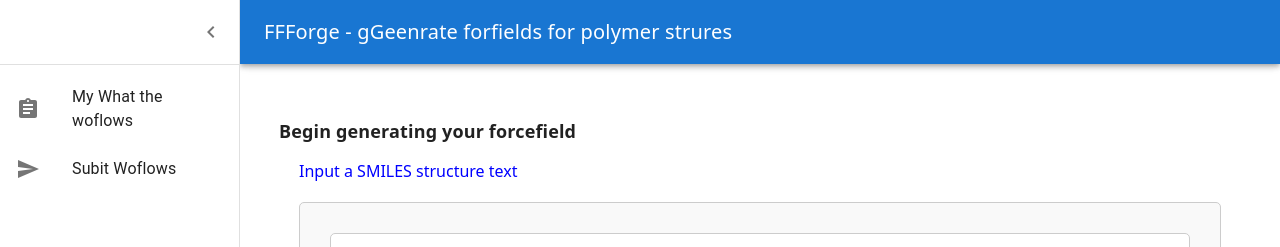
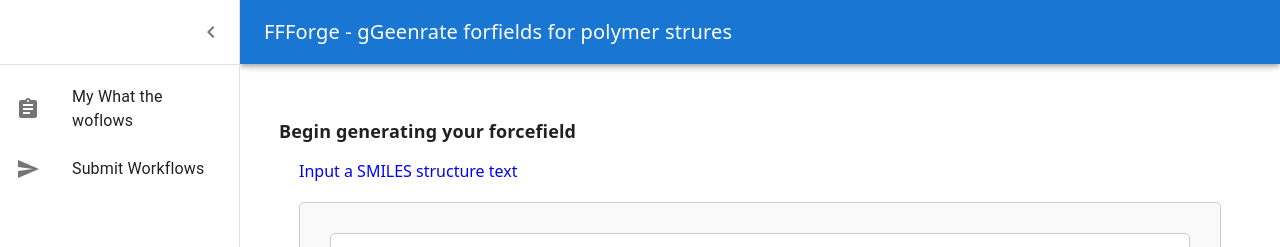
Before and after one commit to beneenfune/FFForge, a Next.js app in the folder frontend/: page /text-input in a window 1280 px wide. Both pictures are taken after a click on the button "open drawer". Shown: the top 247 px of the page. Built offline with nearby package versions, Linux system fonts and the light colour scheme; no server answers.

Commit message:
fix: fixed typo in 'Submit Workflows'

```diff
--- a/frontend/components/Layout.js
+++ b/frontend/components/Layout.js
@@ -123,7 +123,7 @@ export default function Layout({ children }) {
               icon: <WorkflowsIcon />,
             },
             {
-              text: "Subit Woflows",
+              text: "Submit Workflows",
               path: "/landing",
               icon: <SubmitIcon />,
             },
```
Also changed, not shown: 1 other file (tests, documents, lock files or other folders).
